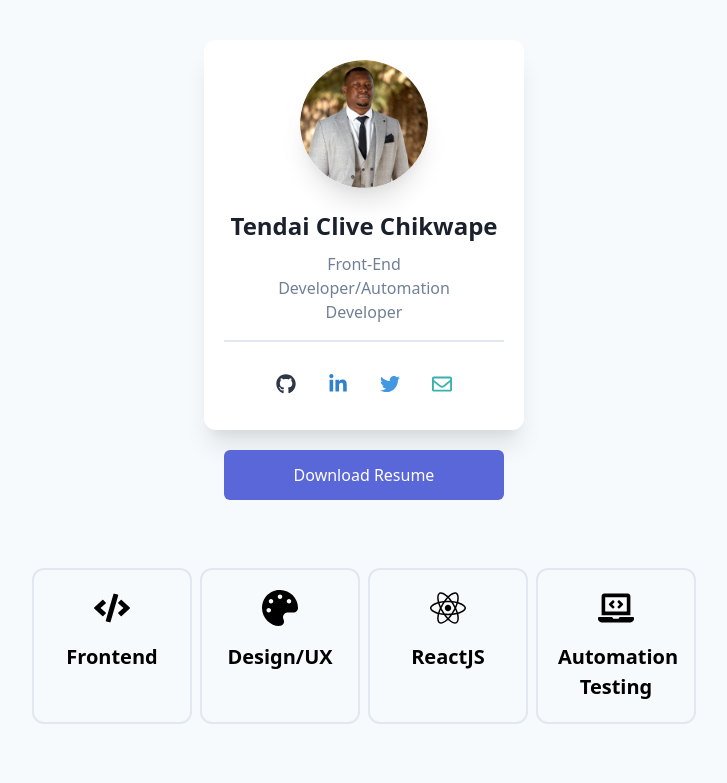
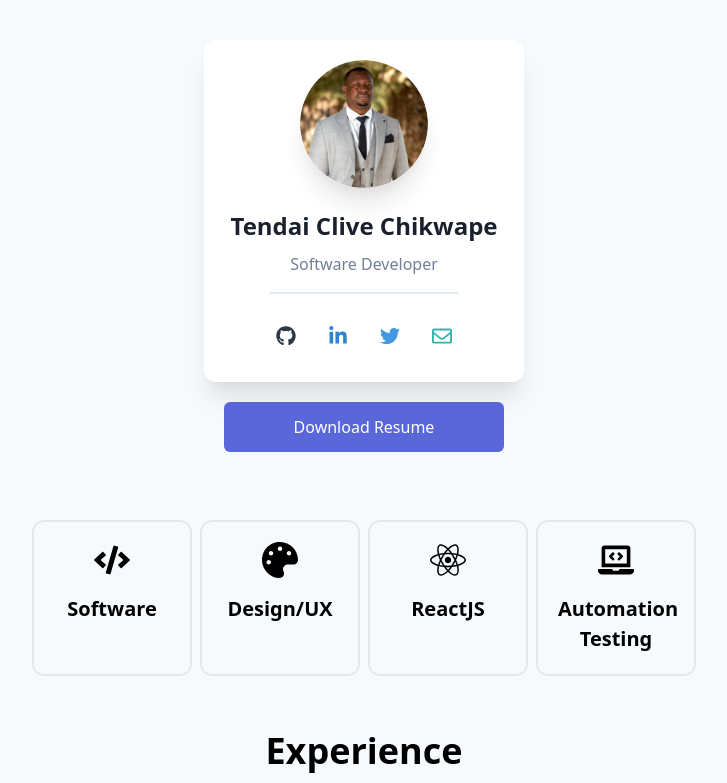
Before and after one commit to clivetc/portfolio, a React (Create React App) app: page / in a window 1280 px wide. Shown: the top 783 px of the page, without its empty margins (276-1003 px from the left). Built offline with nearby package versions, Linux system fonts and the light colour scheme.

Commit message:
quick fix

```diff
--- a/src/assets/components/Resume.js
+++ b/src/assets/components/Resume.js
@@ -1,5 +1,5 @@
 import React from "react";
-import myResume from '../files/TendaiClive_Chikwape_cv.pdf'
+import myResume from "../files/CV-TendaiCliveChikwape.pdf";
 
 const Resume = () => {
 	return (
--- a/src/assets/data.js
+++ b/src/assets/data.js
@@ -1,10 +1,10 @@
 import React from "react";
-import { FaPalette, FaReact, FaCode,FaLaptopCode } from "react-icons/fa";
+import { FaPalette, FaReact, FaCode, FaLaptopCode } from "react-icons/fa";
 
 const BOOTSTRAP_FOR_SKILL_ICON = "text-4xl mx-auto inline-block";
 const data = {
 	name: "Tendai Clive Chikwape",
-  title: "Front-End Developer/Automation Developer",
+	title: "Software Developer",
 	social: {
 		github: "https://github.com/clivetc",
 		linkedin: "https://www.linkedin.com/in/tendai-clive-chikwape-523b3a55/",
@@ -18,7 +18,7 @@ const data = {
 	},
 	skills: [
 		{
-      skillName: "Frontend",
+			skillName: "Software",
 			skillIcon: <FaCode className={BOOTSTRAP_FOR_SKILL_ICON} />,
 		},
 		{
@@ -30,8 +30,8 @@ const data = {
 			skillIcon: <FaReact className={BOOTSTRAP_FOR_SKILL_ICON} />,
 		},
 		{
-      skillName:"Automation Testing",
-      skillIcon:<FaLaptopCode className={BOOTSTRAP_FOR_SKILL_ICON}/>,
+			skillName: "Automation Testing",
+			skillIcon: <FaLaptopCode className={BOOTSTRAP_FOR_SKILL_ICON} />,
 		},
 	],
 	experiences: [
@@ -51,37 +51,25 @@ const data = {
 	projects: [
 		{
 			title: "Portfolio",
-      description: "👨‍🎨 An open-source portfolio template built with React and Tailwind.",
-      tags: [
-        "template",
-        "portfolio",
-        "reactjs",
-        "tailwindcss"
-      ],
-      link: "https://github.com/clivetc/portofilio"
+			description:
+				"👨‍🎨 An open-source portfolio template built with React and Tailwind.",
+			tags: ["template", "portfolio", "reactjs", "tailwindcss"],
+			link: "https://github.com/clivetc/portofilio",
 		},
 		{
 			title: "Old Portfolio",
-      description: "⚡ The portfolio was built with HTML5, JavaScript and CSS3.",
-      tags: [
-        "website",
-        "portfolio",
-        "HTML5",
-        "CSS3"
-      ],
-      link: "https://github.com/clivetc/clivetc.github.io"
+			description:
+				"⚡ The portfolio was built with HTML5, JavaScript and CSS3.",
+			tags: ["website", "portfolio", "HTML5", "CSS3"],
+			link: "https://github.com/clivetc/clivetc.github.io",
 		},
 		{
-      title:"Online Learning System",
-      description:"🧑‍💻 For my graduation project we developed a online learning system",
-      tags:[
-        "website",
-        "graduation project",
-        "vue.js",
-        "django"
+			title: "Online Learning System",
+			description:
+				"🧑‍💻 For my graduation project we developed a online learning system",
+			tags: ["website", "graduation project", "vue.js", "django"],
+			link: "http://ols-staging.herokuapp.com/",
+		},
 	],
-      link:"http://ols-staging.herokuapp.com/"
-    }
-  ]
 };
 export default data;
```
Also changed, not shown: 1 other file (tests, documents, lock files or other folders). Lines whose indentation alone changed are shown as unchanged.
